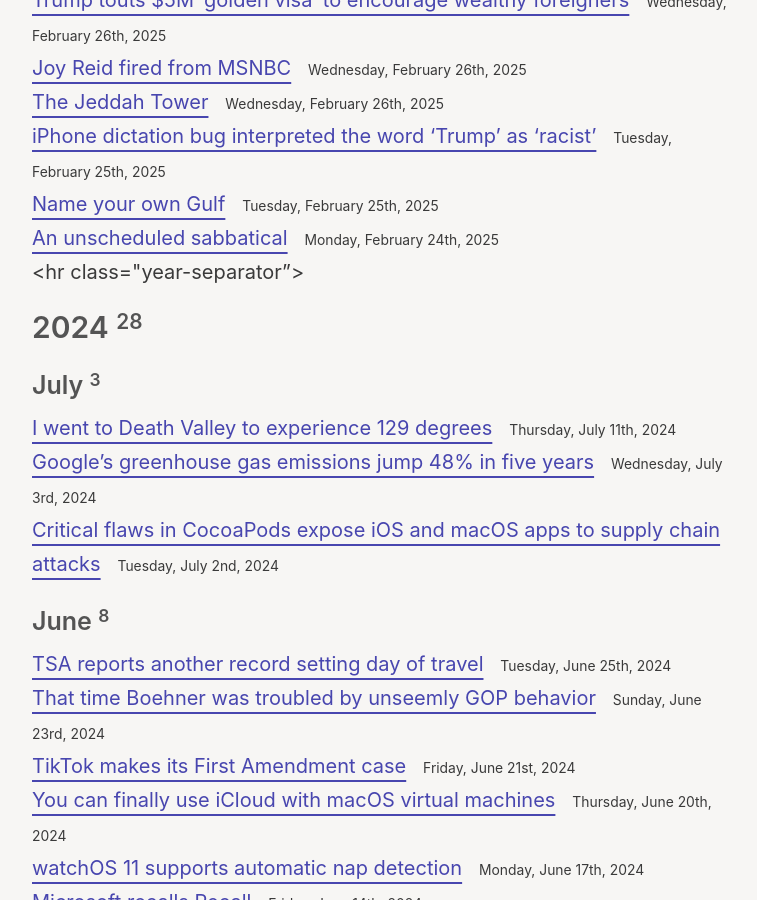
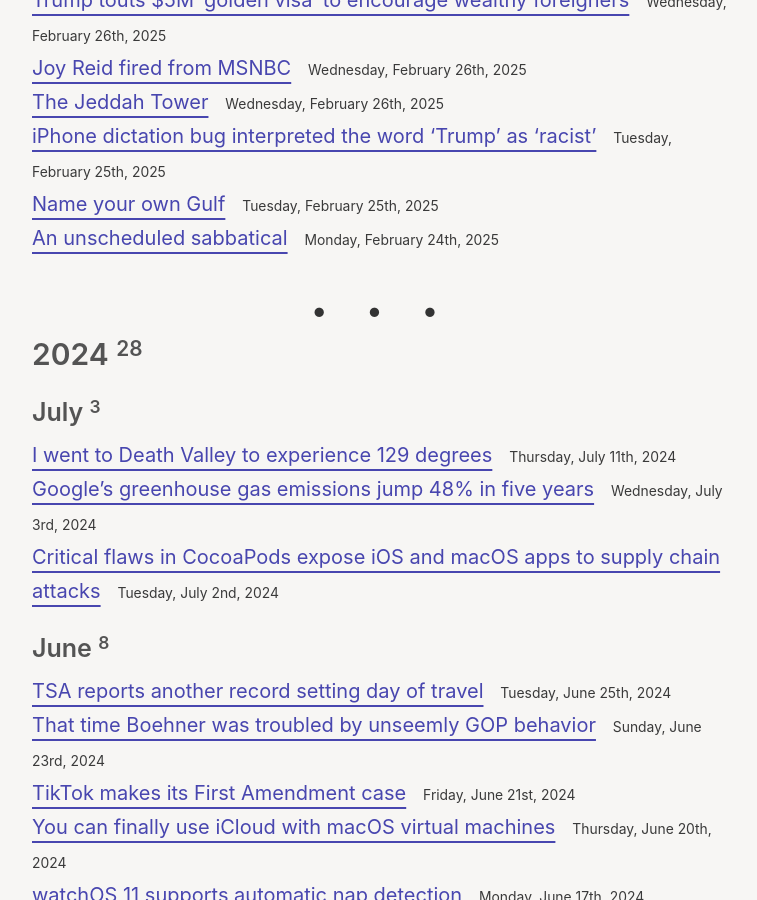
Before and after one commit to victorwynne/victorwynne, a Jekyll site: the page built from vault.md, in a window 1280 px wide and 900 px high, scrolled down 2987 px. Shown: the whole window, without its empty margins (258-1015 px from the left). Built offline with Jekyll 4.4.1, drawn with Linux system fonts in a browser that asks for light colours; some of the changed text lies outside the part shown.

Commit message:
vault.md

```diff
--- a/vault.md
+++ b/vault.md
@@ -22,7 +22,7 @@
     {% endfor %}
   {% endfor %}
   {% unless forloop.last %}
-    <hr class="year-separator”>
+    <hr class="year-separator">
   {% endunless %}
 {% endfor %}
 </div>
```
